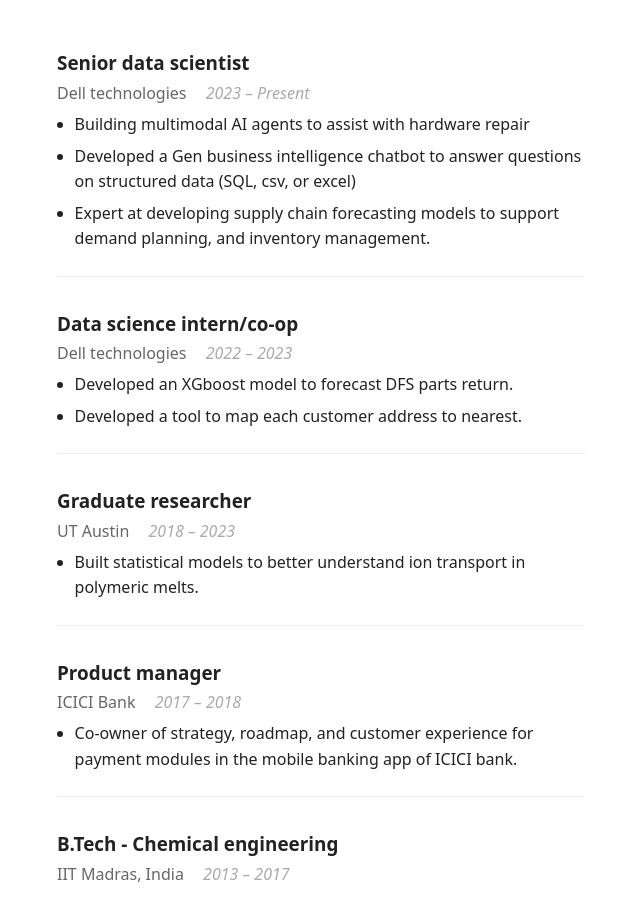
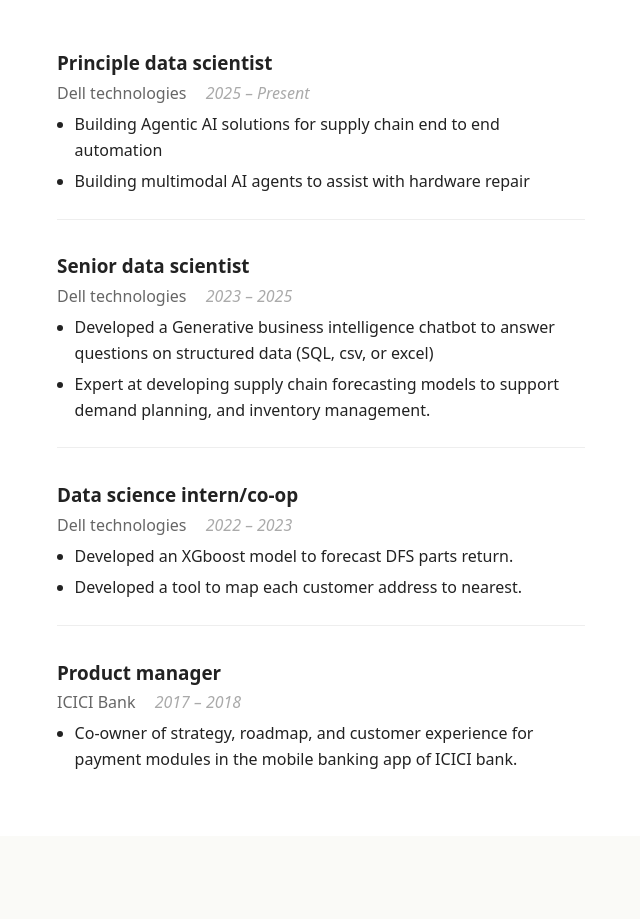
Before and after one commit to ap48579/personal_page, a Next.js app: page /experience in a window 1280 px wide. Shown: the part 109-1028 px from the top of the page, without its empty margins (319-959 px from the left). After the commit the page ends 945 px from the top, so only its background shows below. Built offline with nearby package versions, Linux system fonts and the light colour scheme.

Commit message:
latest 6/14

```diff
--- a/pages/experience.js
+++ b/pages/experience.js
@@ -3,12 +3,21 @@ import styles from '../styles/Experience.module.css';
 
 const experiences = [
   {
+    title: 'Principle data scientist',
+    org: 'Dell technologies',
+    date: '2025 – Present',
+    description: [
+      'Building Agentic AI solutions for supply chain end to end automation',
+      'Building multimodal AI agents to assist with hardware repair'
+    ]
+  }
+  ,
+  {
     title: 'Senior data scientist',
     org: 'Dell technologies',
-    date: '2023 – Present',
+    date: '2023 – 2025',
     description: [
-      'Building multimodal AI agents to assist with hardware repair',
-      'Developed a Gen business intelligence chatbot to answer questions on structured data (SQL, csv, or excel)',
+      'Developed a Generative business intelligence chatbot to answer questions on structured data (SQL, csv, or excel)',
       'Expert at developing supply chain forecasting models to support demand planning, and inventory management.'
     ]
   },
@@ -22,26 +31,12 @@ const experiences = [
     ]
   },
   {
-    title: 'Graduate researcher',
-    org: 'UT Austin',
-    date: '2018 – 2023',
-    description: [
-      'Built statistical models to better understand ion transport in polymeric melts.'
-    ]
-  },
-  {
     title: 'Product manager',
     org: 'ICICI Bank',
     date: '2017 – 2018',
     description: [
       'Co-owner of strategy, roadmap, and customer experience for payment modules in the mobile banking app of ICICI bank.'
     ]
-  },
-  {
-    title: 'B.Tech - Chemical engineering',
-    org: 'IIT Madras, India',
-    date: '2013 – 2017',
-    description: []
   }
 ];
 
--- a/pages/projects.js
+++ b/pages/projects.js
@@ -3,9 +3,9 @@ import styles from '../styles/Projects.module.css';
 
 const projects = [
   {
-    title: 'Agentic coding assistant',
+    title: 'Autonomous self-healing assistant',
     tools:'[ Langgraph, codellama, ollama, and streamlit ]',
-    description: 'Chatbot that helps debug a code, and develop unit tests for a given user code.',
+    description: 'Agent that auto heals, researches, ans solves problems autonomously',
     mediumUrl: '#',
     githubUrl: 'https://github.com/ap48579/ML_portfolio/tree/dev/chatbot/coding_assistant'
   },
--- a/pages/skills.js
+++ b/pages/skills.js
@@ -6,6 +6,7 @@ const skills = {
     "Computer vision",
     "NLP",
     "LLM",
+    "Agents",
     "Prompt Engineering",
     "RAG",
     "Time series forecasting",
```
Also changed, not shown: pages/index.js (+5 -5 lines), tsconfig.json (+17 -4 lines).
